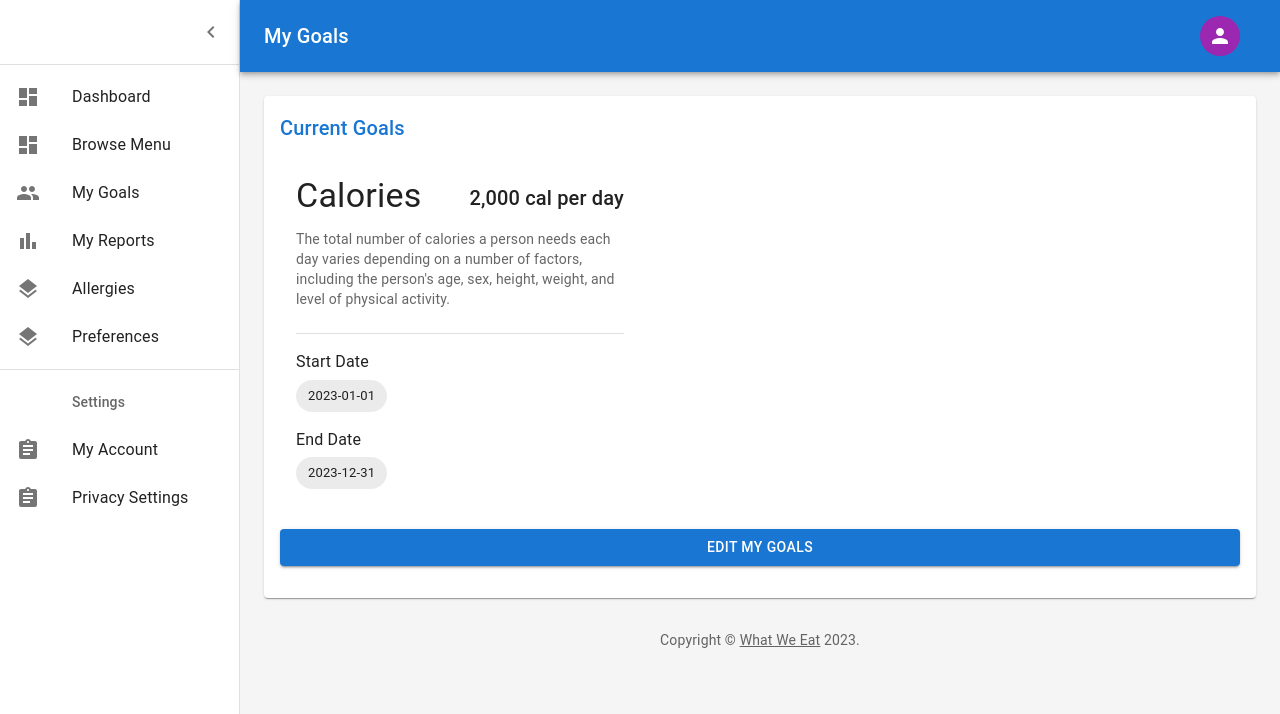
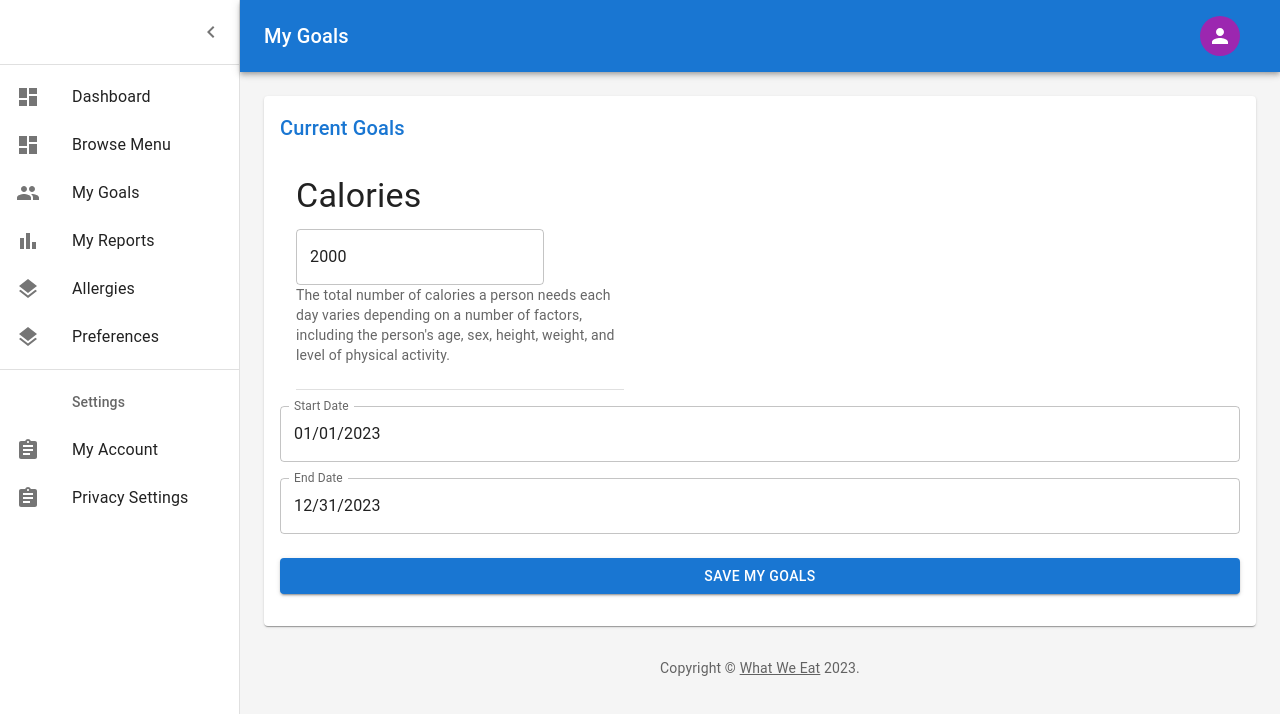
Before and after one commit to Yanglin-Tao/WWETG2, a React (Create React App) app in the folder wwe-frontend/: page /displayCommonUserGoals in a window 1280 px wide. Both pictures are taken after a click on the button "EDIT MY GOALS". Shown: the top 714 px of the page. Built offline with nearby package versions, Linux system fonts and the light colour scheme.

Commit message:
Implemented editable common user goals

```diff
--- a/wwe-frontend/package.json
+++ b/wwe-frontend/package.json
@@ -7,11 +7,14 @@
     "@emotion/styled": "^11.11.0",
     "@fontsource/roboto": "^5.0.8",
     "@mui/icons-material": "^5.14.13",
+    "@mui/lab": "^5.0.0-alpha.149",
     "@mui/material": "^5.14.13",
+    "@mui/x-date-pickers": "^6.16.3",
     "@testing-library/jest-dom": "^5.17.0",
     "@testing-library/react": "^13.4.0",
     "@testing-library/user-event": "^13.5.0",
     "axios": "^1.5.1",
+    "dayjs": "^1.11.10",
     "react": "^18.2.0",
     "react-dom": "^18.2.0",
     "react-router-dom": "^6.16.0",
--- a/wwe-frontend/src/CommonUser/displayCommonUserGoals.js
+++ b/wwe-frontend/src/CommonUser/displayCommonUserGoals.js
@@ -1,4 +1,5 @@
 import * as React from 'react';
+import { useState } from 'react';
 import Avatar from '@mui/material/Avatar';
 import { styled, createTheme, ThemeProvider } from '@mui/material/styles';
 import CssBaseline from '@mui/material/CssBaseline';
@@ -24,6 +25,11 @@ import Title from './Title';
 import Button from '@mui/material/Button';
 import Chip from '@mui/material/Chip';
 import Stack from '@mui/material/Stack';
+import { AdapterDayjs } from '@mui/x-date-pickers/AdapterDayjs';
+import { LocalizationProvider } from '@mui/x-date-pickers';
+import { DatePicker } from '@mui/x-date-pickers/DatePicker';
+import TextField from '@mui/material/TextField';
+import dayjs from 'dayjs';
 
 /* TODO: This component should display common user's dietary goals
 */
@@ -97,6 +103,16 @@ function DisplayCommonUserGoals() {
     const login = () => {
       window.open("/login", "_self");
     };
+
+    const [isEditable, setIsEditable] = useState(false);
+    const [startDate, setStartDate] = useState(dayjs('2023-01-01'));
+    const [endDate, setEndDate] = useState(dayjs('2023-12-31'));
+    const [calories, setCalories] = useState(2000);
+
+    const toggleEdit = () => {
+      setIsEditable(!isEditable);
+  };
+
     return (
       <ThemeProvider theme={defaultTheme}>
         <Box sx={{ display: 'flex' }}>
@@ -171,6 +187,7 @@ function DisplayCommonUserGoals() {
             }}
           >
             <Toolbar />
+            <LocalizationProvider dateAdapter={AdapterDayjs}>
             <Container maxWidth="lg" sx={{ mt: 4, mb: 4 }}>
               <Grid container spacing={3}>
                 <Grid item xs={12}>
@@ -185,9 +202,17 @@ function DisplayCommonUserGoals() {
                             </Typography>
                         </Grid>
                         <Grid item>
+                          {isEditable ? (
+                            <TextField
+                              type="number"
+                              value={calories}
+                              onChange={(e) => setCalories(e.target.value)}
+                            />
+                          ) : (
                             <Typography gutterBottom variant="h6" component="div">
-                            2,000 cal per day
+                              {calories} cal per day
                             </Typography>
+                          )}
                         </Grid>
                         </Grid>
                         <Typography color="text.secondary" variant="body2">
@@ -196,36 +221,55 @@ function DisplayCommonUserGoals() {
                         </Typography>
                     </Box>
                     <Divider variant="middle" />
+                    </Box>
+                    {isEditable ? (
+                      <>
+                        <DatePicker
+                          label="Start Date"
+                          value={startDate}
+                          onChange={(newValue) => setStartDate(newValue)}
+                          renderInput={(params) => <TextField {...params} />}
+                          sx={{ mt: 2 }}
+                        />
+                        <DatePicker
+                          label="End Date"
+                          value={endDate}
+                          onChange={(newValue) => setEndDate(newValue)}
+                          renderInput={(params) => <TextField {...params} />}
+                          sx={{ mt: 2 }}
+                        />
+                      </>
+                    ) : (
+                      <>
                         <Box sx={{ m: 2 }}>
                           <Typography gutterBottom variant="body1">
                           Start Date
                           </Typography>
-                        <Stack direction="row" spacing={1}>
-                        <Chip label="2023-01-01" />
-                        </Stack>
+                          <Chip label={startDate.format('YYYY-MM-DD')} />
                         </Box>
                         <Box sx={{ m: 2 }}>
                           <Typography gutterBottom variant="body1">
                           End Date
                           </Typography>
-                        <Stack direction="row" spacing={1}>
-                        <Chip label="2023-12-31" />
-                        </Stack>
+                          <Chip label={endDate.format('YYYY-MM-DD')} />
                         </Box>
-                    </Box>
+                      </>
+                    )}
                   <Button
                   type="submit"
                   fullWidth
                   variant="contained"
                   sx={{ mt: 3, mb: 2 }}
+                  onClick={toggleEdit}
                   >
-                  Edit My Goals
+                  {isEditable ? 'Save My Goals' : 'Edit My Goals'}
                   </Button>
                   </Paper>
                 </Grid>
               </Grid>
               <Copyright sx={{ pt: 4 }} />
             </Container>
+            </LocalizationProvider>
           </Box>
         </Box>
       </ThemeProvider>
```
Also changed, not shown: wwe-frontend/src/CommonUser/editCommonUserFoodPreference.js (deleted, +0 -13 lines), wwe-frontend/src/CommonUser/editCommonUserGoals.js (deleted, +0 -13 lines), 1 other file (tests, documents, lock files or other folders). Lines whose indentation alone changed are shown as unchanged.
